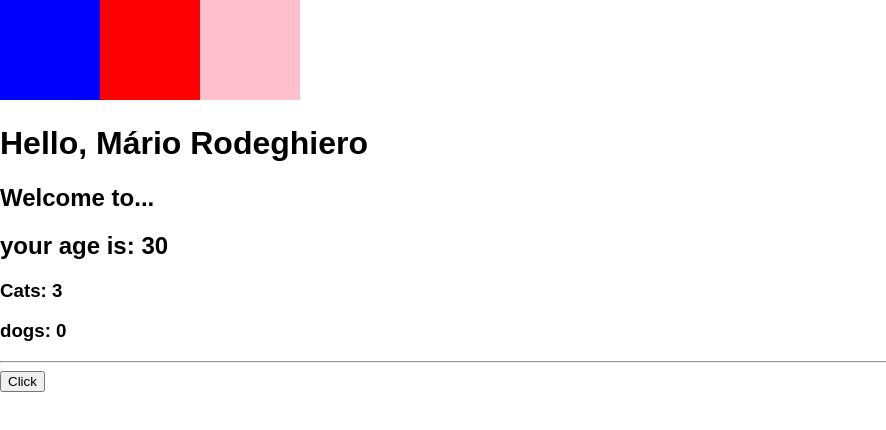
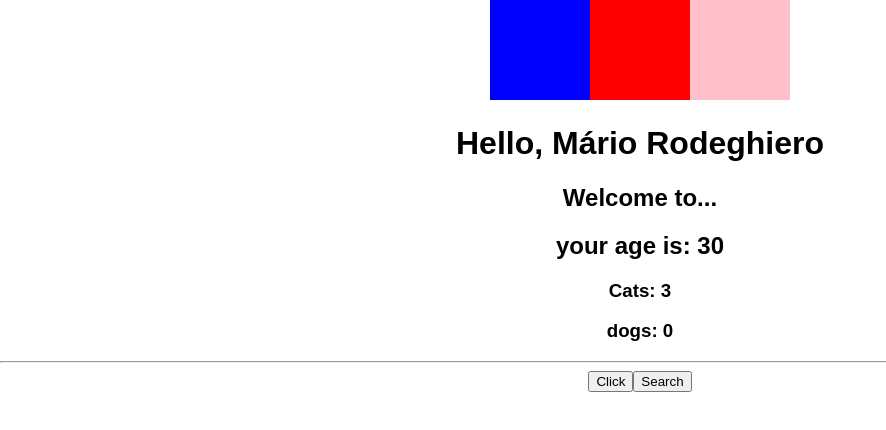
Before and after one commit to mariorodeghiero/course-react-ninja, a React (Create React App) app in the folder my-app/: page / in a window 1280 px wide. Shown: the top 430 px of the page, without its empty margins (0-886 px from the left). Built offline with nearby package versions, Linux system fonts and the light colour scheme.

Commit message:
composiçao

```diff
--- a/my-app/src/App.css
+++ b/my-app/src/App.css
@@ -1,4 +1,4 @@
-.App {
+body {
   text-align: center;
 }
 
@@ -23,6 +23,10 @@
 }
 
 @keyframes App-logo-spin {
-  from { transform: rotate(0deg); }
-  to { transform: rotate(360deg); }
+  from {
+    transform: rotate(0deg);
+  }
+  to {
+    transform: rotate(360deg);
+  }
 }
--- a/my-app/src/App.js
+++ b/my-app/src/App.js
@@ -4,6 +4,8 @@ import Title from "./components/Title";
 import "./App.css";
 import Square from "./components/square";
 import Button from "./components/button";
+import SeachButton from "./components/search-button";
+import SearchButton from "./components/search-button";
 
 class App extends Component {
   render() {
@@ -20,7 +22,8 @@ class App extends Component {
           ))}
         </div>
         <Title name="Mário Rodeghiero" text="Welcome to..." age={30} />
-        <Button onClick="console.log('tex')">Click</Button>
+        <Button>Click</Button>
+        <SearchButton />
       </div>
     );
   }
--- a/my-app/src/components/button.js
+++ b/my-app/src/components/button.js
@@ -1,5 +1,9 @@
 import React from "react";
 
-const Button = ({ children }) => <button>{children}</button>;
+const Button = ({ children, handleClick }) => (
+  <button className="my-button" onClick={handleClick}>
+    {children}
+  </button>
+);
 
 export default Button;
--- /dev/null
+++ b/my-app/src/components/search-button.js
@@ -0,0 +1,8 @@
+import React from "react";
+import Button from "./button";
+
+const SearchButton = () => (
+  <Button handleClick={() => alert("search")}>Search</Button>
+);
+
+export default SearchButton;
```
